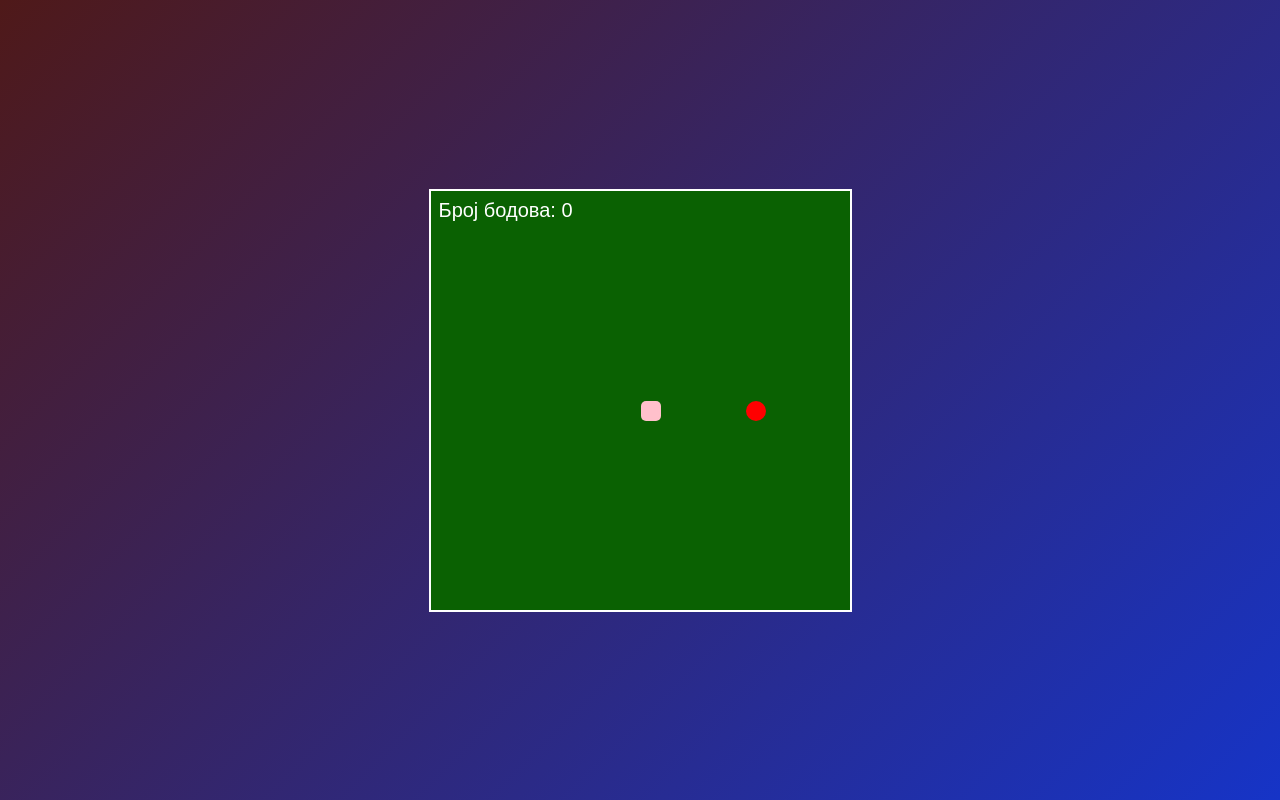
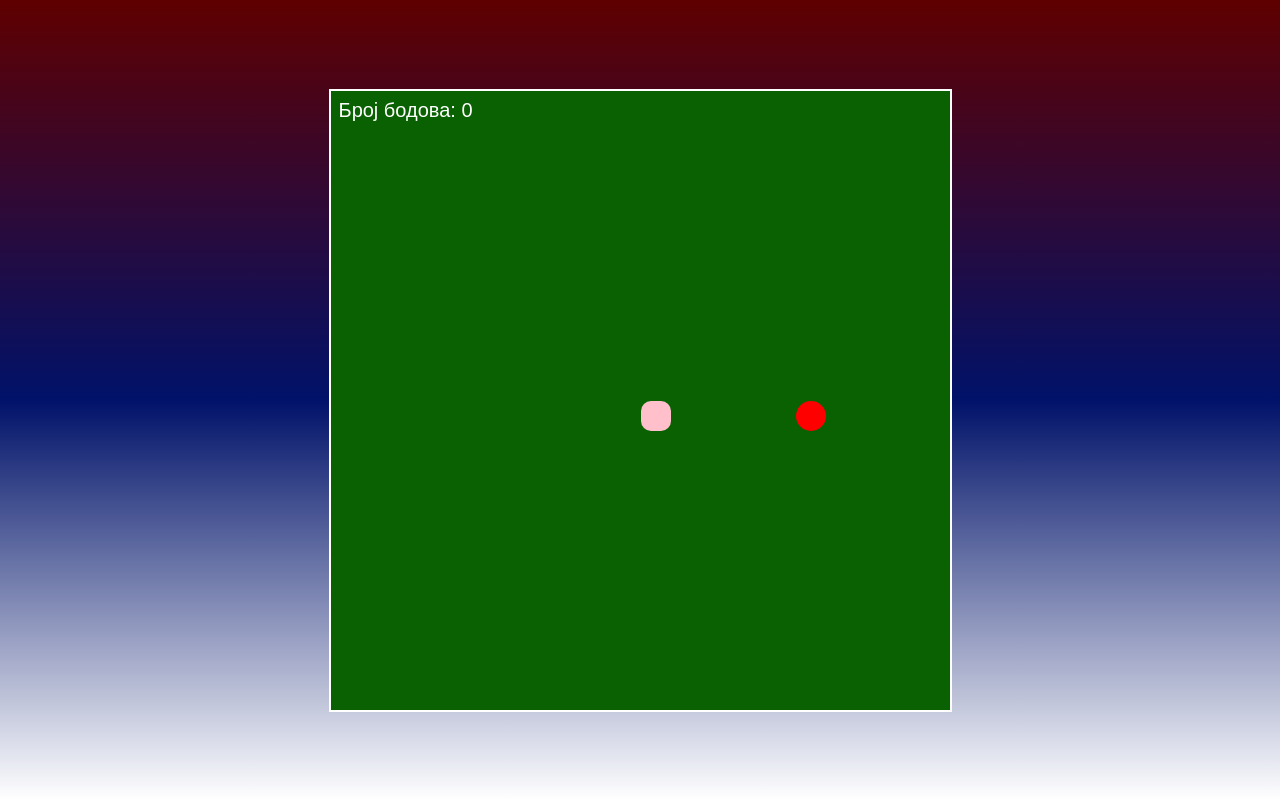
Before and after one commit to Vojinovic-M/zmijica, a plain HTML site: page index.html in a window 1280 px wide. Both pictures are taken after a click on the button "Покрени игру". Drawn offline with Linux system fonts and the light colour scheme.

Commit message:
fixed styling, added Serbian flag background

```diff
--- a/css/styles.css
+++ b/css/styles.css
@@ -2,7 +2,7 @@
 body {
     margin: 0;
     font-family: Arial, sans-serif;
-    background: linear-gradient(135deg, #4f1919, #1634c7); /* Dinamična pozadina */
+    background: linear-gradient(180deg, #5f0000, #001269, #FFFFFF); /* Dinamična pozadina */
     color: white;
     display: flex;
     justify-content: center;
@@ -21,8 +21,8 @@ body {
 /* Tabla za igru */
 #game-board {
     display: grid;
-    grid-template-columns: repeat(20, 20px);
-    grid-template-rows: repeat(20, 20px);
+    grid-template-columns: repeat(20, 30px);
+    grid-template-rows: repeat(20, 30px);
     gap: 1px;
     background-color: rgb(10, 97, 2);
     border: 2px solid white;
@@ -31,7 +31,7 @@ body {
 /* Segmenti zmije */
 .snake {
     background-color: pink;
-    border-radius: 5px; /* Zaobljeni uglovi */
+    border-radius: 10px; /* Zaobljeni uglovi */
 }
 
 /* Hrana */
--- a/index.html
+++ b/index.html
@@ -3,7 +3,7 @@
 <head>
     <meta charset="UTF-8">
     <meta name="viewport" content="width=device-width, initial-scale=1.0">
-    <title>Snake Game</title>
+    <title>Змијица</title>
     <link rel="stylesheet" href="css/styles.css">
 </head>
 <body>
```
